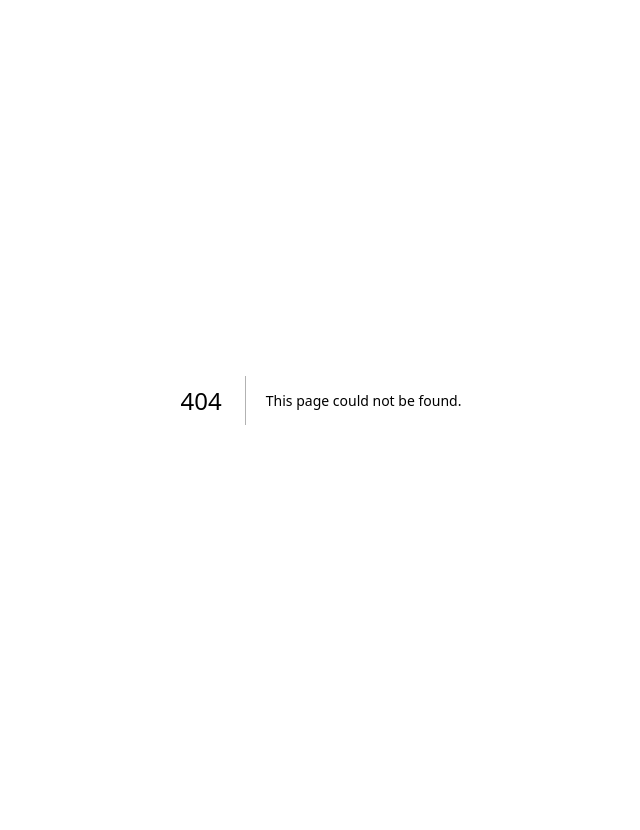
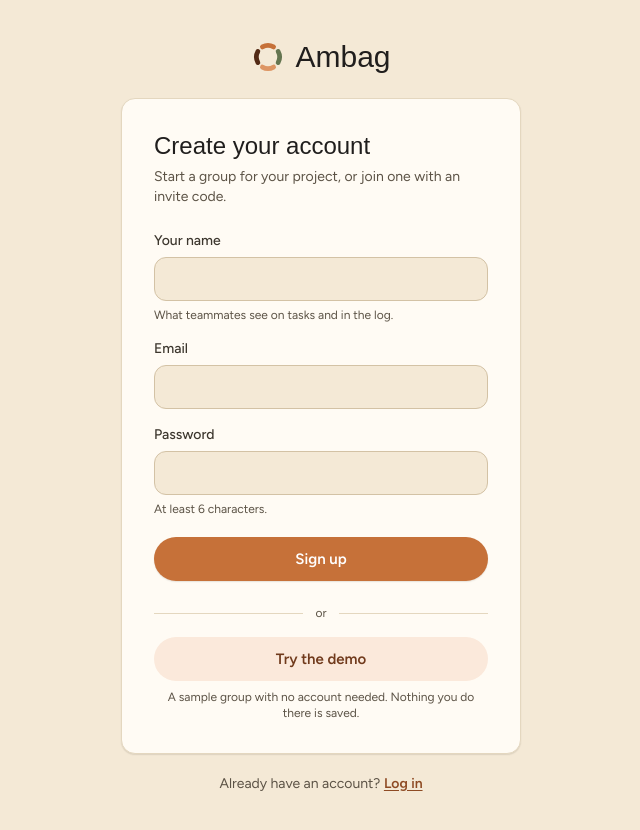
Before and after one commit to Caelusary/ambag, a Next.js app in the folder app/: page /signup in a window 1280 px wide. Before the commit this address had no page. Shown: the top 830 px of the page, without its empty margins (319-959 px from the left). Before the commit the page ends 800 px from the top, so only its background shows below. Built offline with nearby package versions, Linux system fonts and the light colour scheme; a web font is replaced by a local one.

Commit message:
feat(auth): added the sign-up page with a demo option

```diff
--- /dev/null
+++ b/app/src/app/signup/page.tsx
@@ -0,0 +1,69 @@
+import Link from "next/link";
+import { signup } from "@/actions/auth";
+import { SubmitButton } from "@/components/ui/SubmitButton";
+import { AUTH_INPUT, AUTH_LABEL, AuthCard, DemoOption } from "@/components/auth/AuthCard";
+
+export default async function SignupPage({
+  searchParams,
+}: {
+  searchParams: Promise<{ error?: string }>;
+}) {
+  const { error } = await searchParams;
+
+  return (
+    <AuthCard
+      title="Create your account"
+      subtitle="Start a group for your project, or join one with an invite code."
+      error={error}
+      footer={
+        <>
+          Already have an account?{" "}
+          <Link
+            href="/login"
+            className="font-semibold text-accent-700 underline underline-offset-2"
+          >
+            Log in
+          </Link>
+        </>
+      }
+    >
+      <form action={signup} className="flex flex-col gap-4">
+        <label className={AUTH_LABEL}>
+          Your name
+          <input
+            name="name"
+            type="text"
+            autoComplete="name"
+            required
+            maxLength={40}
+            className={AUTH_INPUT}
+          />
+          <span className="text-xs font-normal text-neutral-700">
+            What teammates see on tasks and in the log.
+          </span>
+        </label>
+        <label className={AUTH_LABEL}>
+          Email
+          <input name="email" type="email" autoComplete="email" required className={AUTH_INPUT} />
+        </label>
+        <label className={AUTH_LABEL}>
+          Password
+          <input
+            name="password"
+            type="password"
+            autoComplete="new-password"
+            required
+            minLength={6}
+            className={AUTH_INPUT}
+          />
+          <span className="text-xs font-normal text-neutral-700">At least 6 characters.</span>
+        </label>
+        <SubmitButton block pendingLabel="Creating account…" className="mt-1">
+          Sign up
+        </SubmitButton>
+      </form>
+
+      <DemoOption />
+    </AuthCard>
+  );
+}
```
